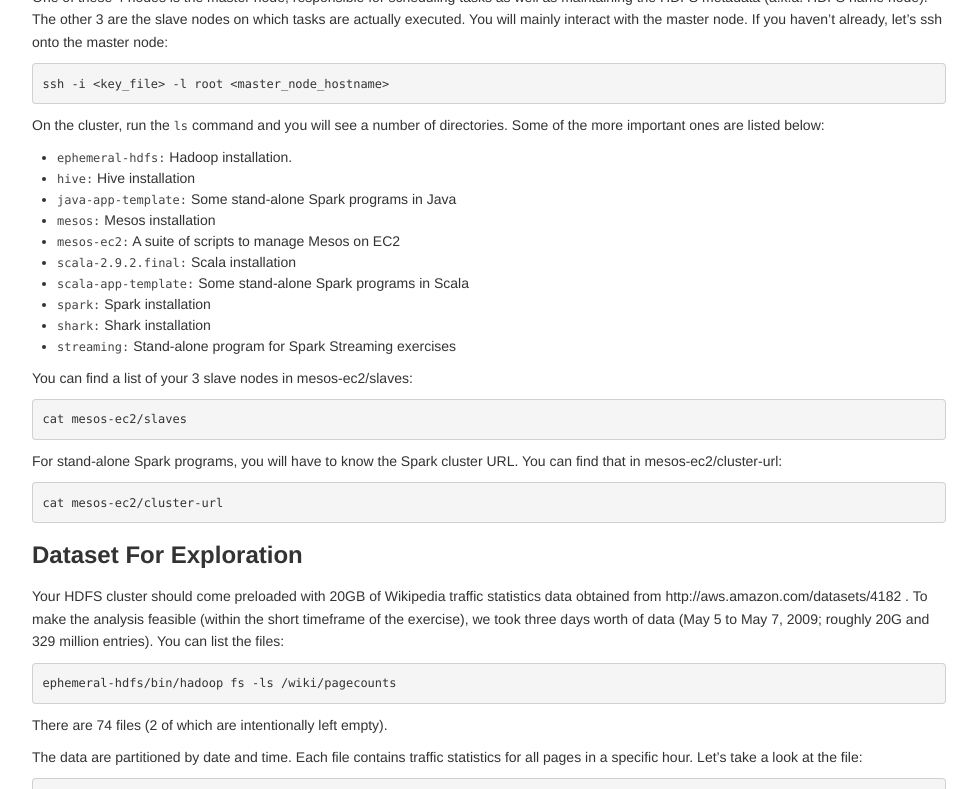
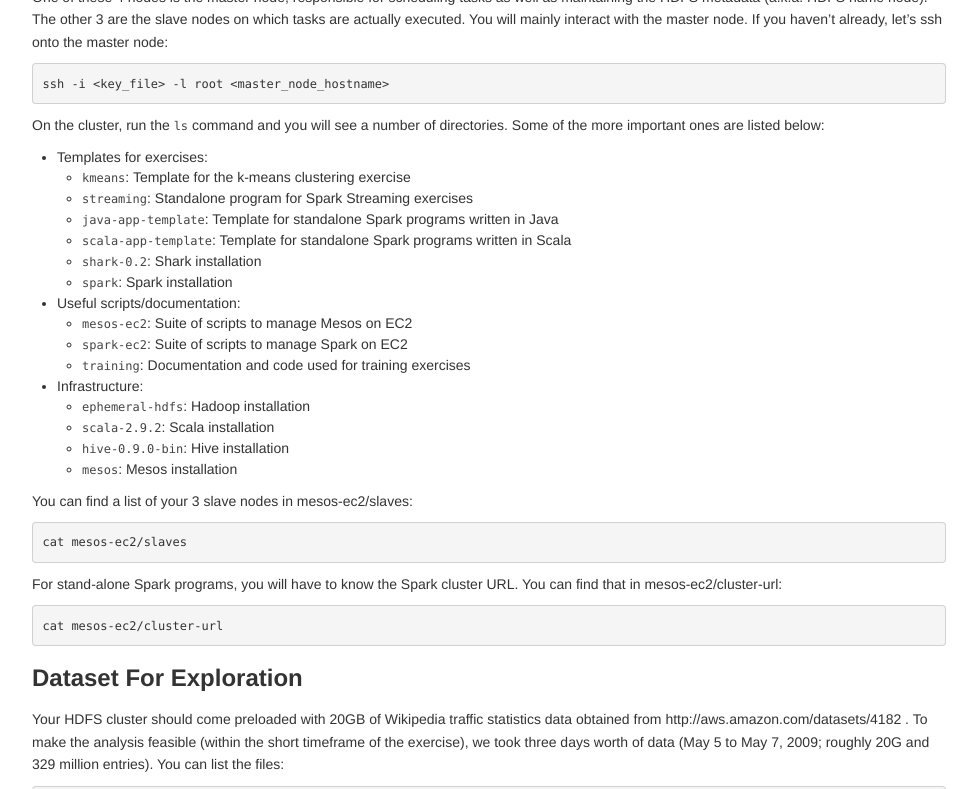
Before and after one commit to databricks/spark-training, a Jekyll site: the page built from strata_2013/index.md, in a window 1280 px wide and 900 px high, scrolled down 2434 px, cut to the strip 111-900 px from the top of the window. Shown: the whole strip, without its empty margins (151-1128 px from the left). Built offline with Jekyll 4.4.1, drawn with Linux system fonts in a browser that asks for light colours.

Commit message:
Update list of files on the AMI.

```diff
--- a/strata_2013/index.md
+++ b/strata_2013/index.md
@@ -76,16 +76,24 @@
 On the cluster, run the `ls` command and you will see a number of directories.
 Some of the more important ones are listed below:
 
-- `ephemeral-hdfs:` Hadoop installation.
-- `hive:` Hive installation
-- `java-app-template:` Some stand-alone Spark programs in Java
-- `mesos:` Mesos installation
-- `mesos-ec2:` A suite of scripts to manage Mesos on EC2
-- `scala-2.9.2.final:` Scala installation
-- `scala-app-template:` Some stand-alone Spark programs in Scala
-- `spark:` Spark installation
-- `shark:` Shark installation
-- `streaming:` Stand-alone program for Spark Streaming exercises
+- Templates for exercises:
+   - `kmeans`: Template for the k-means clustering exercise
+   - `streaming`: Standalone program for Spark Streaming exercises
+   - `java-app-template`: Template for standalone Spark programs written in Java
+   - `scala-app-template`: Template for standalone Spark programs written in Scala
+   - `shark-0.2`: Shark installation
+   - `spark`: Spark installation
+
+- Useful scripts/documentation:
+   - `mesos-ec2`: Suite of scripts to manage Mesos on EC2
+   - `spark-ec2`: Suite of scripts to manage Spark on EC2
+   - `training`: Documentation and code used for training exercises
+
+- Infrastructure:
+   - `ephemeral-hdfs`: Hadoop installation
+   - `scala-2.9.2`: Scala installation
+   - `hive-0.9.0-bin`: Hive installation
+   - `mesos`: Mesos installation
 
 You can find a list of your 3 slave nodes in mesos-ec2/slaves:
 
```
